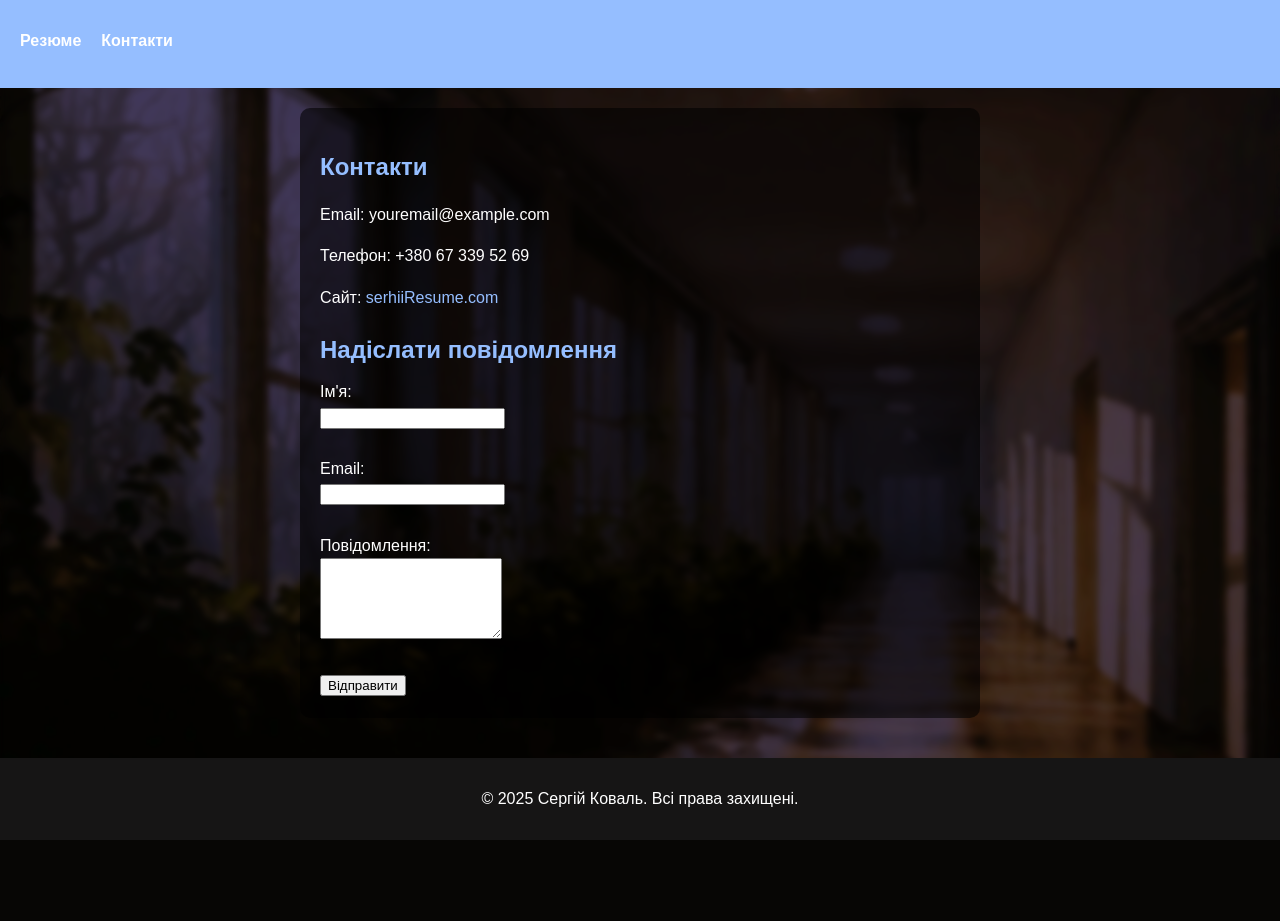
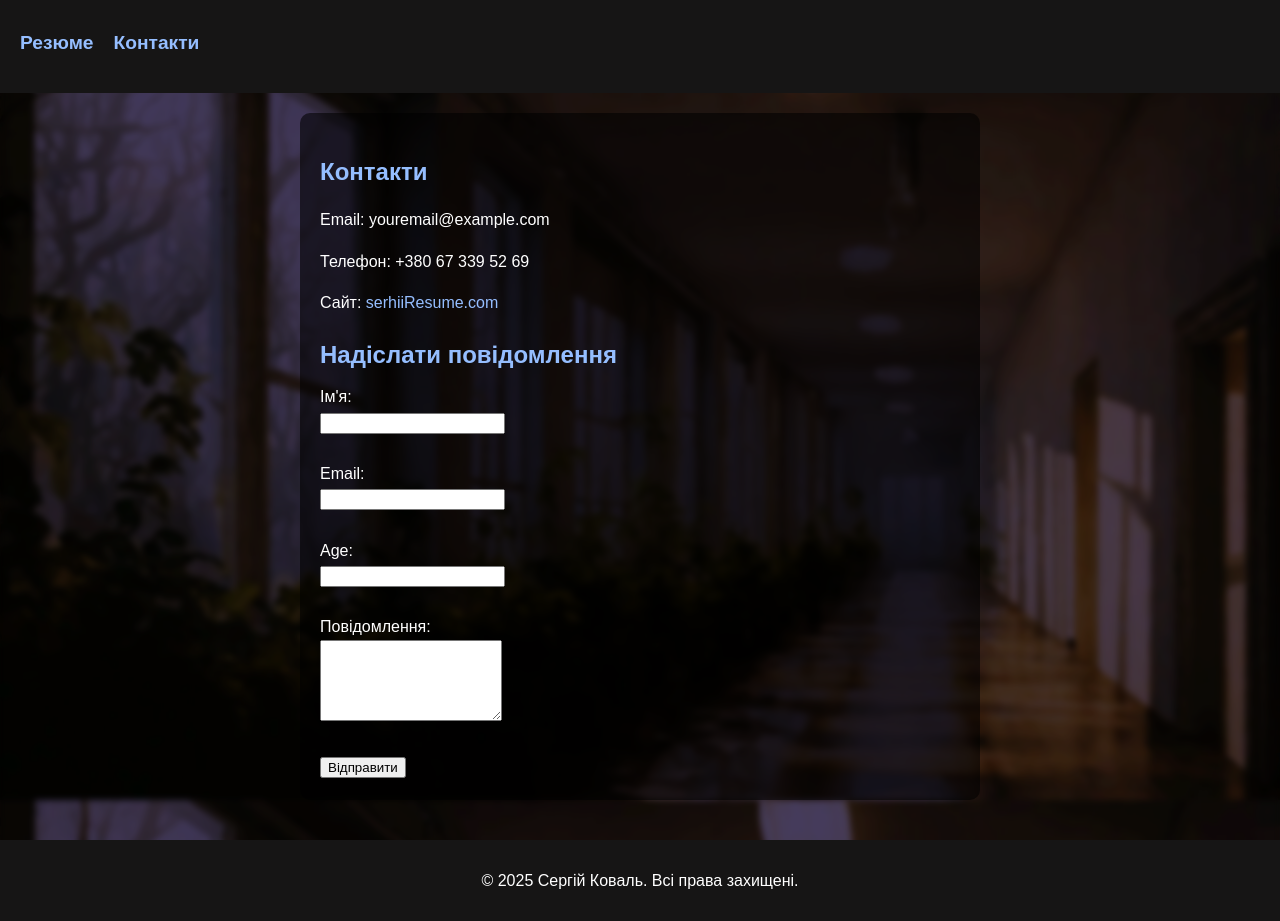
Before and after one commit to SerhiiBruj/flask-app-lab, a Flask app: page /contact in a window 1280 px wide. Before the commit the page ends 840 px from the top, so only its background shows below. Run offline with Flask 3, Linux system fonts and the light colour scheme.

Commit message:
control commit

```diff
--- a/static/style.css
+++ b/app/static/style.css
@@ -22,7 +22,7 @@ body {
   justify-content: space-between;
 }
 main {
-    min-width: 50vw;
+    min-width:50vw;
   padding-left: 10vw;
   padding-right: 10vw;
   max-width: 900px;
@@ -49,14 +49,29 @@ ul li {
 a {
   color: #95beff;
   text-decoration: none;
+  position: relative;
 }
 
-a:hover {
-  text-decoration: underline;
+a::after {
+  content: "";
+  position: absolute;
+  left: 0;
+  bottom: 0;
+  width: 100%;
+  height: 2px;
+  background: #95beff;
+  transform: scaleX(0);
+  transform-origin: right;
+  transition: transform 0.3s ease;
+}
+
+a:hover::after {
+  transform: scaleX(1);
+  transform-origin: left;
 }
 
 .navbar {
-  background: #95beff;
+  background: #161515;
   padding: 12px 20px;
 }
 
@@ -70,8 +85,9 @@ a:hover {
 }
 
 .navbar ul li a {
-  color: #fff;
+  color: #95beff;
   font-weight: bold;
+  font-size: larger;
 }
 
 footer {
--- /dev/null
+++ b/app/templates/contact.html
@@ -0,0 +1,42 @@
+{% extends 'base.html' %}
+
+{% block content %}
+<section>
+  <h1>Контакти</h1>
+  <p>Email: youremail@example.com</p>
+  <p>Телефон: +380 67 339 52 69</p>
+  <p>Сайт: <a href="/">serhiiResume.com</a></p>
+</section>
+
+<section>
+  <h1>Надіслати повідомлення</h1>
+  <form method="get" action="/hi">
+    <label for="name">Ім'я:</label><br>
+    <input type="text" id="name" name="name" required><br><br>
+
+    <label for="email">Email:</label><br>
+    <input type="email" id="email" name="email"><br><br>
+
+    <label for="age">Age:</label><br>
+    <input type="number" id="age" name="age"><br><br>
+
+    <label for="message">Повідомлення:</label><br>
+    <textarea id="message" name="message" rows="5"></textarea><br><br>
+
+    <button id="event" type="submit">Відправити</button>
+  </form>
+  <script>
+    let btn = document.getElementById("event");
+    let form = document.getElementById("myForm");
+
+    btn.addEventListener("click", function (e) {
+      e.preventDefault();
+
+      let name = document.getElementById("name").value;
+      let age = document.getElementById("age").value;
+
+      window.location.href = `/users/hi/${encodeURIComponent(name)}?age=${encodeURIComponent(age)}`;
+    });
+  </script>
+</section>
+{% endblock %}
--- /dev/null
+++ b/app/templates/navbar.html
@@ -0,0 +1,6 @@
+<nav class="navbar">
+  <ul>
+    <li><a href="{{ url_for('main.resume') }}">Резюме</a></li>
+    <li><a href="{{ url_for('main.contact') }}">Контакти</a></li>
+  </ul>
+</nav>
--- /dev/null
+++ b/app/users/__init__.py
@@ -0,0 +1,5 @@
+from flask import Blueprint
+
+users = Blueprint('users', __name__, template_folder='templates')
+
+from . import views  # імпортуємо маршрути
--- a/app.py
+++ b/app/views.py
@@ -1,18 +1,15 @@
-from flask import Flask, render_template
+from flask import Blueprint, render_template
 
-app = Flask(__name__)
+main = Blueprint('main', __name__, template_folder='templates')
 
-@app.route('/')
+@main.route('/')
 def index():
     return render_template('resume.html', title="Резюме Сергія")
 
-@app.route('/resume')
+@main.route('/resume')
 def resume():
     return render_template('resume.html', title="Резюме Сергія")
 
-@app.route('/contact')
+@main.route('/contact')
 def contact():
     return render_template('contact.html', title="Контакти")
-
-if __name__ == '__main__':
-    app.run(debug=True)
--- /dev/null
+++ b/config.py
@@ -0,0 +1,3 @@
+# config.py
+DEBUG = True
+SECRET_KEY = 'your-secret-key'
--- /dev/null
+++ b/run.py
@@ -0,0 +1,6 @@
+from app import create_app
+
+app = create_app()
+
+if __name__ == "__main__":
+    app.run(debug=True)
--- a/templates/contact.html
+++ /dev/null
@@ -1,26 +0,0 @@
-{% extends 'base.html' %}
-
-{% block content %}
-<section>
-  <h1>Контакти</h1>
-  <p>Email: youremail@example.com</p>
-  <p>Телефон: +380 67 339 52 69</p>
-  <p>Сайт: <a href="/">serhiiResume.com</a></p>
-</section>
-
-<section>
-  <h1>Надіслати повідомлення</h1>
-  <form type="post" action="/send_message">
-    <label for="name">Ім'я:</label><br>
-    <input type="text" id="name" name="name"><br><br>
-
-    <label for="email">Email:</label><br>
-    <input type="email" id="email" name="email"><br><br>
-
-    <label for="message">Повідомлення:</label><br>
-    <textarea id="message" name="message" rows="5"></textarea><br><br>
-
-    <button type="submit">Відправити</button>
-  </form>
-</section>
-{% endblock %}
--- a/templates/navbar.html
+++ /dev/null
@@ -1,6 +0,0 @@
-<nav class="navbar">
-  <ul>
-    <li><a href="{{ url_for('resume') }}">Резюме</a></li>
-    <li><a href="{{ url_for('contact') }}">Контакти</a></li>
-  </ul>
-</nav>
```
Also changed, not shown: app/__init__.py (added, +14 -0 lines), app/users/templates/users/hi.html (added, +14 -0 lines), app/users/views.py (added, +7 -0 lines), app/static/images/bgLighter.jpg (renamed from static/images/bgLighter.jpg), app/templates/base.html (renamed from templates/base.html), app/templates/footer.html (renamed from templates/footer.html), app/templates/resume.html (renamed from templates/resume.html), 1 other file.
